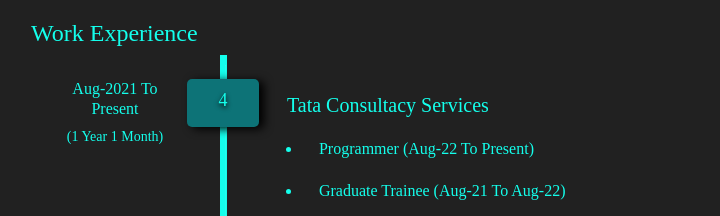
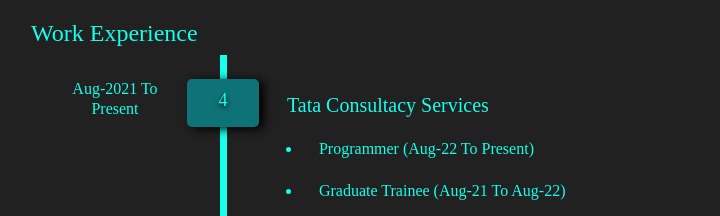
Before and after one commit to deepak-mishra32/portfolio, a React (Create React App) app: page / in a window 1280 px wide. Shown: the part 4680-4896 px from the top of the page, without its empty margins (325-1045 px from the left). Built offline with nearby package versions, Linux system fonts and the light colour scheme; a web font is replaced by a local one.

Commit message:
Time Duration removed from TCS Exp

```diff
--- a/src/components/pages/WorkExp.js
+++ b/src/components/pages/WorkExp.js
@@ -79,7 +79,6 @@
             <h6 className="duration">
               Aug-2021 to <br /> Present
             </h6>
-            <p>(1 Year 1 Month)</p>
           </Col>
           <Col sm={1} md={2} lg={1}>
             <Row>
```
